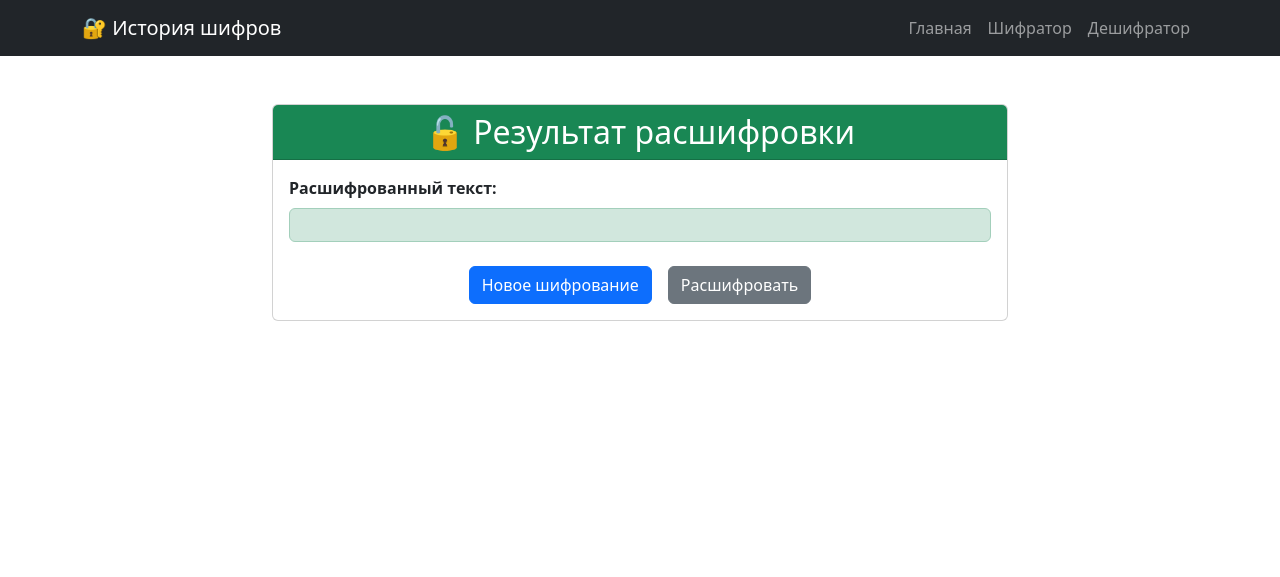
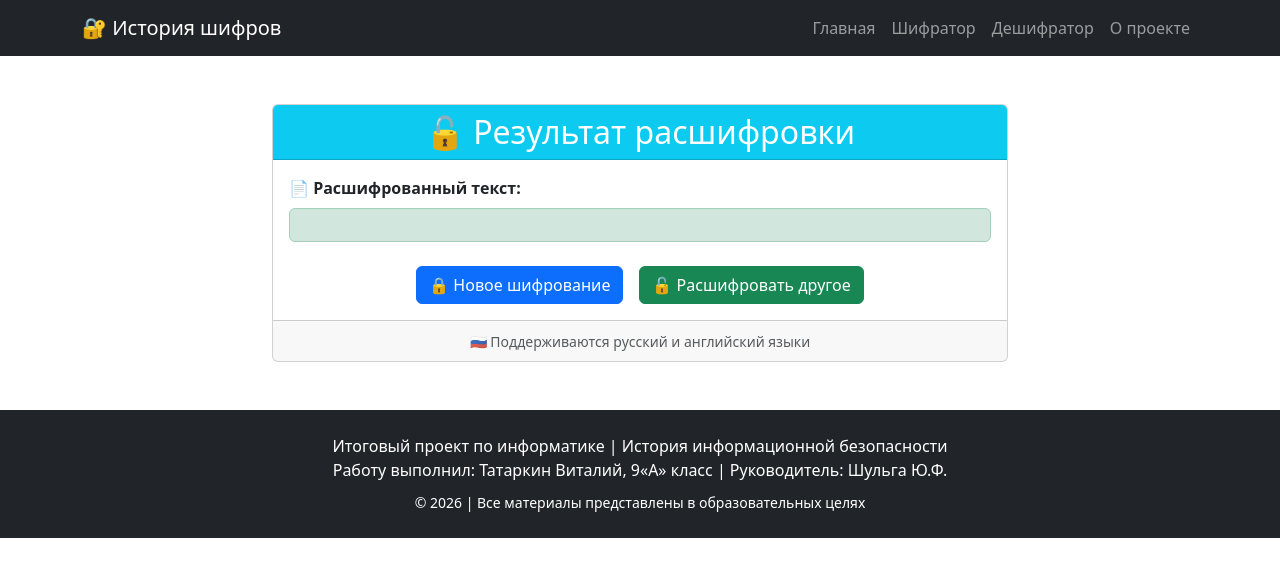
Before and after one commit to Shlepawoshka/history-cipher, a Flask app: template templates/result.html in a window 1280 px wide. Shown: the top 577 px of the page. Run offline with Flask 3, Linux system fonts and the light colour scheme; the template is opened without the code that fills it, so the values that code supplies are empty.

Commit message:
Update result.html

```diff
--- a/templates/result.html
+++ b/templates/result.html
@@ -7,14 +7,19 @@
     <link href="https://cdn.jsdelivr.net/npm/bootstrap@5.3.0/dist/css/bootstrap.min.css" rel="stylesheet">
 </head>
 <body>
+    <!-- Навигация -->
     <nav class="navbar navbar-expand-lg navbar-dark bg-dark">
         <div class="container">
             <a class="navbar-brand" href="/">🔐 История шифров</a>
-            <div class="collapse navbar-collapse">
+            <button class="navbar-toggler" type="button" data-bs-toggle="collapse" data-bs-target="#navbarNav">
+                <span class="navbar-toggler-icon"></span>
+            </button>
+            <div class="collapse navbar-collapse" id="navbarNav">
                 <ul class="navbar-nav ms-auto">
                     <li class="nav-item"><a class="nav-link" href="/">Главная</a></li>
                     <li class="nav-item"><a class="nav-link" href="/encrypt">Шифратор</a></li>
                     <li class="nav-item"><a class="nav-link" href="/decrypt">Дешифратор</a></li>
+                    <li class="nav-item"><a class="nav-link" href="/about">О проекте</a></li>
                 </ul>
             </div>
         </div>
@@ -24,7 +29,7 @@
         <div class="row">
             <div class="col-md-8 mx-auto">
                 <div class="card">
-                    <div class="card-header bg-success text-white">
+                    <div class="card-header {% if action == 'encrypt' %}bg-success{% else %}bg-info{% endif %} text-white">
                         <h2 class="text-center mb-0">
                             {% if action == 'encrypt' %}
                                 ✅ Результат шифрования
@@ -36,39 +41,69 @@
                     <div class="card-body">
                         {% if action == 'encrypt' %}
                             <div class="mb-3">
-                                <label class="form-label fw-bold">Зашифрованный текст:</label>
-                                <div class="alert alert-secondary">
+                                <label class="form-label fw-bold">🔒 Зашифрованный текст:</label>
+                                <div class="alert alert-secondary" style="word-break: break-all;">
                                     {{ result.encrypted }}
                                 </div>
                             </div>
+
                             <div class="mb-3">
-                                <label class="form-label fw-bold">Ключ (сохраните его!):</label>
-                                <div class="alert alert-warning">
+                                <label class="form-label fw-bold">🔑 Ключ (сохраните его!):</label>
+                                <div class="alert alert-warning" style="word-break: break-all;">
                                     {{ result.key }}
                                 </div>
+                                <button class="btn btn-sm btn-outline-secondary" onclick="copyKey()">📋 Скопировать ключ</button>
                             </div>
+
                             {% if result.note %}
                                 <div class="alert alert-info">
                                     {{ result.note }}
                                 </div>
                             {% endif %}
+
                         {% else %}
                             <div class="mb-3">
-                                <label class="form-label fw-bold">Расшифрованный текст:</label>
-                                <div class="alert alert-success">
+                                <label class="form-label fw-bold">📄 Расшифрованный текст:</label>
+                                <div class="alert alert-success" style="word-break: break-all;">
                                     {{ result.decrypted }}
                                 </div>
                             </div>
                         {% endif %}
 
                         <div class="d-grid gap-2 d-md-flex justify-content-md-center mt-4">
-                            <a href="/encrypt" class="btn btn-primary me-md-2">Новое шифрование</a>
-                            <a href="/decrypt" class="btn btn-secondary">Расшифровать</a>
+                            <a href="/encrypt" class="btn btn-primary me-md-2">🔒 Новое шифрование</a>
+                            <a href="/decrypt" class="btn btn-success">🔓 Расшифровать другое</a>
                         </div>
+                    </div>
+                    <div class="card-footer text-muted text-center">
+                        <small>🇷🇺 Поддерживаются русский и английский языки</small>
                     </div>
                 </div>
             </div>
         </div>
     </div>
+
+    <!-- Footer -->
+    <footer class="bg-dark text-white py-4 mt-5">
+        <div class="container text-center">
+            <p class="mb-0">Итоговый проект по информатике | История информационной безопасности</p>
+            <p class="mb-0">Работу выполнил: Татаркин Виталий, 9«А» класс | Руководитель: Шульга Ю.Ф.</p>
+            <p class="mb-0 mt-2"><small>© 2026 | Все материалы представлены в образовательных целях</small></p>
+        </div>
+    </footer>
+
+    <script>
+        function copyKey() {
+            const keyElement = document.querySelector('.alert-warning');
+            const keyText = keyElement.innerText;
+
+            navigator.clipboard.writeText(keyText).then(() => {
+                alert('Ключ скопирован в буфер обмена!');
+            }).catch(err => {
+                alert('Ошибка при копировании');
+            });
+        }
+    </script>
+    <script src="https://cdn.jsdelivr.net/npm/bootstrap@5.3.0/dist/js/bootstrap.bundle.min.js"></script>
 </body>
 </html>
```
